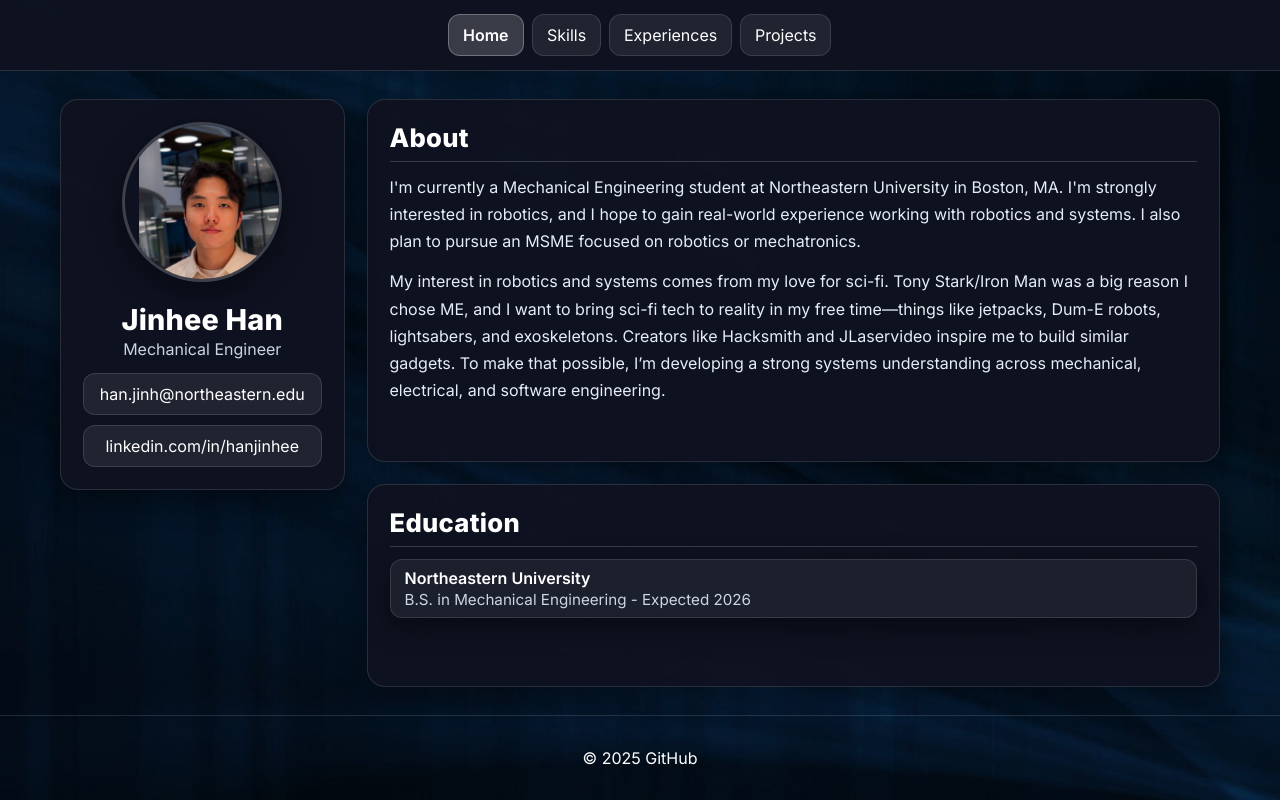
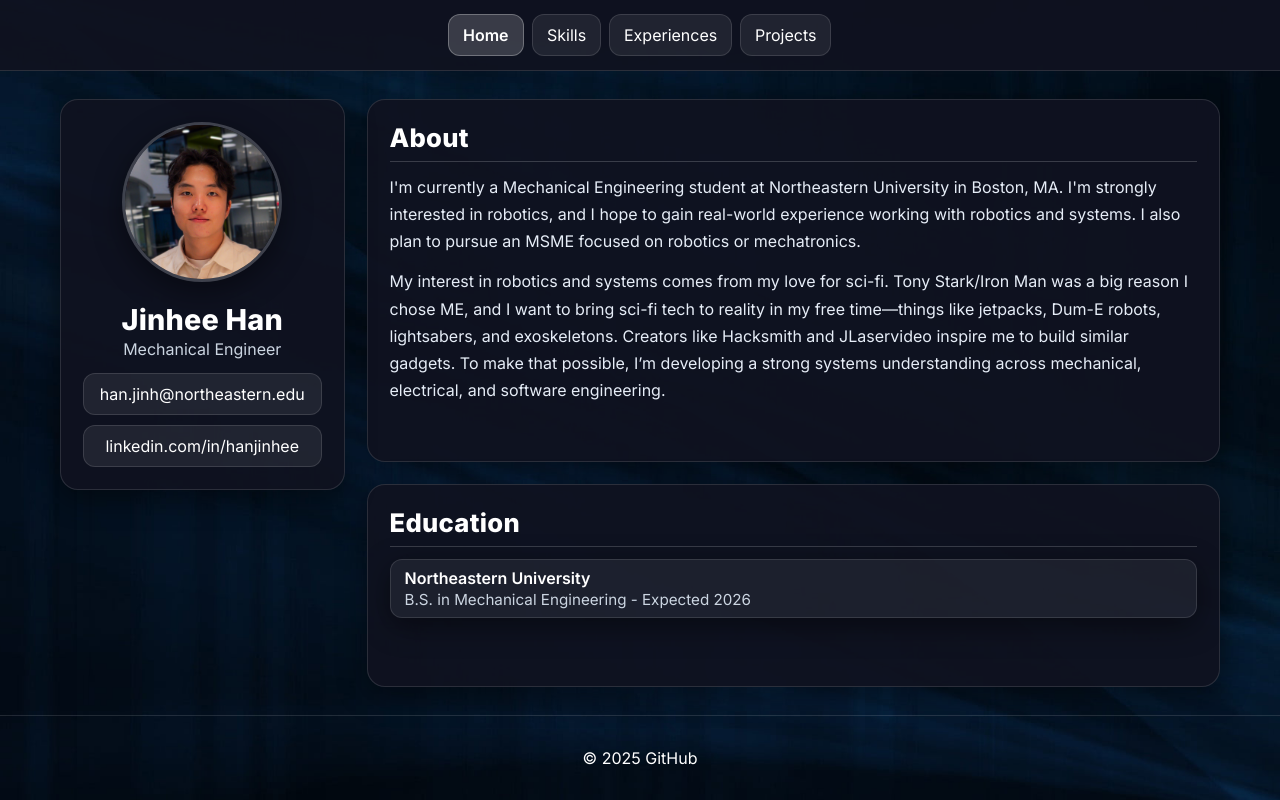
Before and after one commit to jinhee-h/jinhee-h.github.io, a plain HTML site: page index.html in a window 1280 px wide. Drawn offline with Linux system fonts and the light colour scheme.

Commit message:
Update style.css

```diff
--- a/style.css
+++ b/style.css
@@ -81,23 +81,27 @@ body{
   padding: 22px;
 }
 
+/* Circle wrapper (unchanged) */
 .avatar-wrapper {
-  width: 160px;
+  width: 160px;           /* circle size */
   height: 160px;
   border-radius: 50%;
-  overflow: hidden; /* mask into a circle */
+  overflow: hidden;       /* mask into a circle */
   border: 3px solid rgba(255,255,255,0.2);
   box-shadow: var(--shadow);
   margin-bottom: 14px;
 }
 
+/* Image: fully fill the circle, no gaps, tweak framing */
 .avatar {
-  width: 115%;   /* slightly larger than wrapper */
-  height: 115%;
-  object-fit: contain;    /* show more of the photo, less cropping */
-  object-position: center;
+  width: 100%;
+  height: 100%;
   display: block;
+  object-fit: cover;          /* fills circle without gaps */
+  object-position: 55% 50%;   /* nudge right a bit; adjust to taste */
+  /* IMPORTANT: no transform, no weird width/height percentages */
 }
+
 
 .name{ font-size: 1.8rem; margin: 6px 0 2px; font-weight: 800; letter-spacing: .2px; }
 .tagline{ margin: 0 0 14px; color: var(--muted); font-weight: 400; }
```
